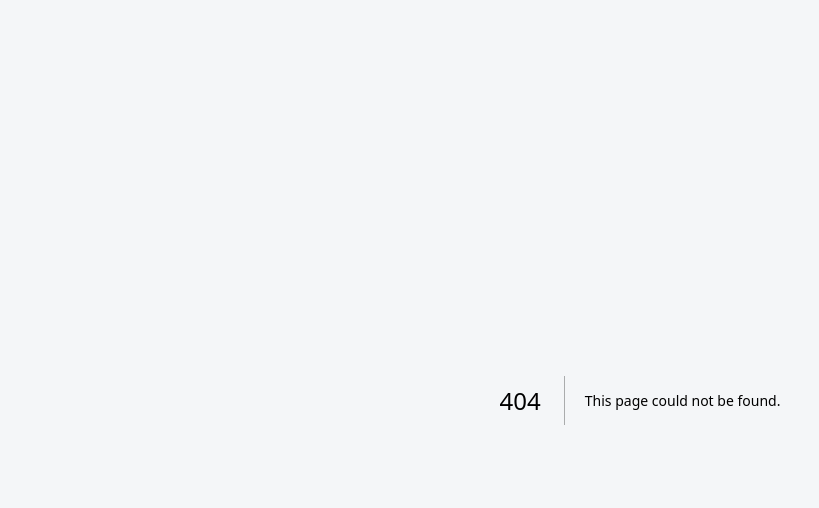
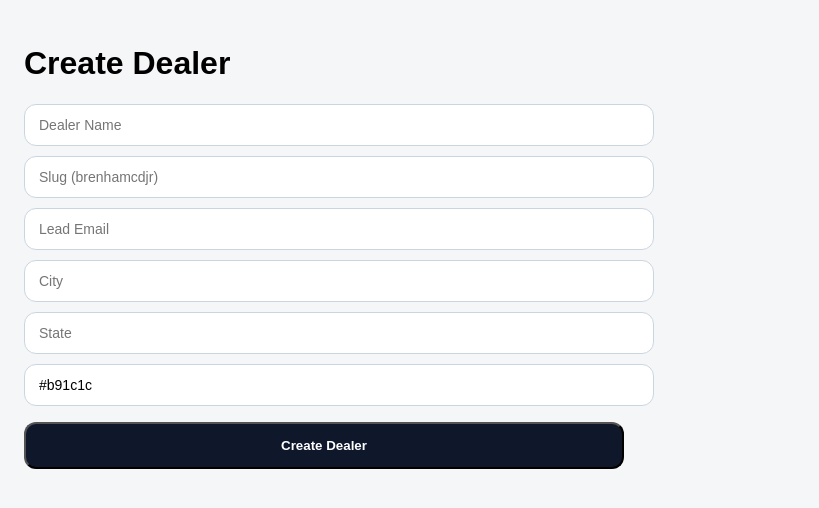
Before and after one commit to zlomke76-del/solacetrade, a Next.js app: page /admin/clients in a window 1280 px wide. Before the commit this address had no page. Shown: the top 508 px of the page, without its empty margins (0-819 px from the left). Built offline with nearby package versions, Linux system fonts and the light colour scheme.

Commit message:
Create page.tsx

```diff
--- /dev/null
+++ b/app/admin/clients/page.tsx
@@ -0,0 +1,124 @@
+"use client";
+
+import { useState } from "react";
+
+function inputStyle(): React.CSSProperties {
+  return {
+    width: "100%",
+    padding: "12px 14px",
+    borderRadius: 12,
+    border: "1px solid #cbd5e1",
+    fontSize: 14,
+  };
+}
+
+export default function AdminClientsPage() {
+  const [form, setForm] = useState({
+    name: "",
+    slug: "",
+    lead_email: "",
+    city: "",
+    state: "",
+    brand_color: "#b91c1c",
+  });
+
+  const [status, setStatus] = useState("");
+
+  function update(key: string, value: string) {
+    setForm((prev) => ({ ...prev, [key]: value }));
+  }
+
+  async function createClient() {
+    setStatus("Creating...");
+
+    const res = await fetch("/api/admin/create-dealer", {
+      method: "POST",
+      headers: {
+        "Content-Type": "application/json",
+      },
+      body: JSON.stringify(form),
+    });
+
+    const json = await res.json();
+
+    if (!res.ok) {
+      setStatus(json.error || "Error");
+      return;
+    }
+
+    setStatus("Dealer created ✔");
+    setForm({
+      name: "",
+      slug: "",
+      lead_email: "",
+      city: "",
+      state: "",
+      brand_color: "#b91c1c",
+    });
+  }
+
+  return (
+    <main style={{ padding: 24, maxWidth: 600 }}>
+      <h1>Create Dealer</h1>
+
+      <input
+        placeholder="Dealer Name"
+        value={form.name}
+        onChange={(e) => update("name", e.target.value)}
+        style={inputStyle()}
+      />
+
+      <input
+        placeholder="Slug (brenhamcdjr)"
+        value={form.slug}
+        onChange={(e) => update("slug", e.target.value)}
+        style={{ ...inputStyle(), marginTop: 10 }}
+      />
+
+      <input
+        placeholder="Lead Email"
+        value={form.lead_email}
+        onChange={(e) => update("lead_email", e.target.value)}
+        style={{ ...inputStyle(), marginTop: 10 }}
+      />
+
+      <input
+        placeholder="City"
+        value={form.city}
+        onChange={(e) => update("city", e.target.value)}
+        style={{ ...inputStyle(), marginTop: 10 }}
+      />
+
+      <input
+        placeholder="State"
+        value={form.state}
+        onChange={(e) => update("state", e.target.value)}
+        style={{ ...inputStyle(), marginTop: 10 }}
+      />
+
+      <input
+        placeholder="Brand Color (#b91c1c)"
+        value={form.brand_color}
+        onChange={(e) => update("brand_color", e.target.value)}
+        style={{ ...inputStyle(), marginTop: 10 }}
+      />
+
+      <button
+        onClick={createClient}
+        style={{
+          marginTop: 16,
+          padding: 14,
+          width: "100%",
+          background: "#0f172a",
+          color: "white",
+          borderRadius: 12,
+          fontWeight: 800,
+        }}
+      >
+        Create Dealer
+      </button>
+
+      <p style={{ marginTop: 10 }}>{status}</p>
+    </main>
+  );
+}
```
